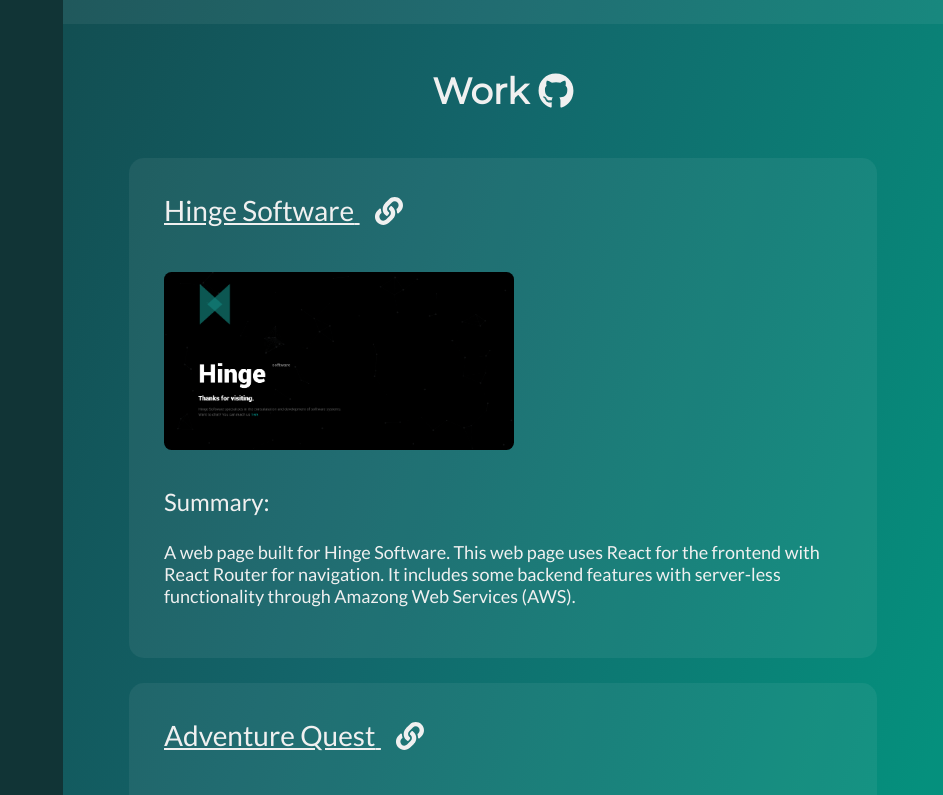
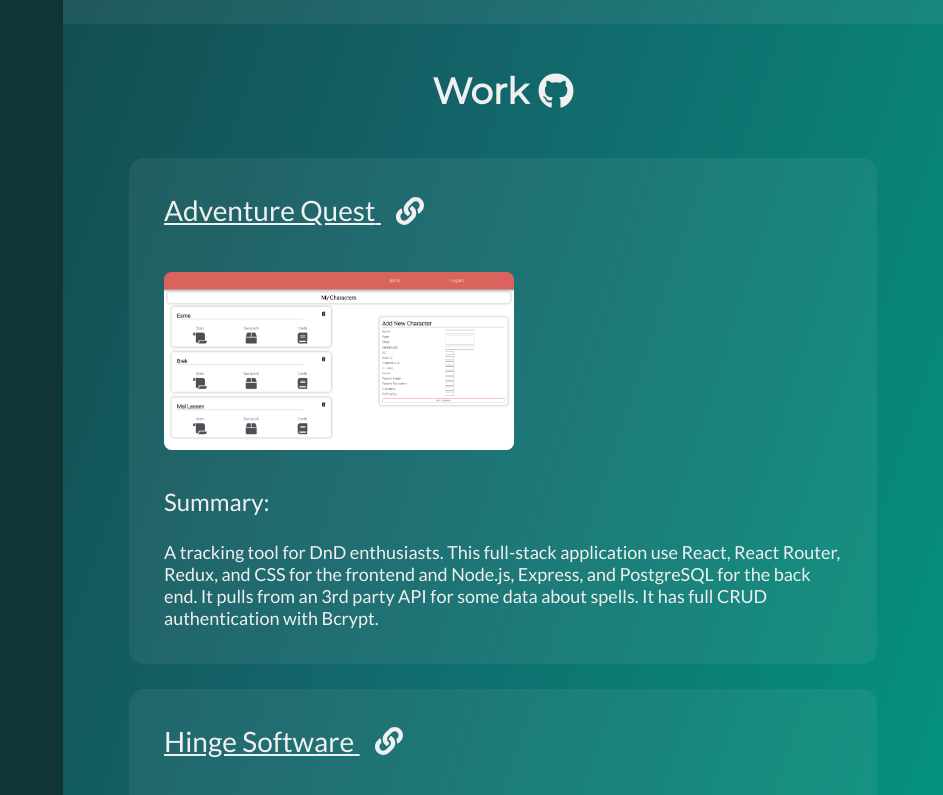
Before and after one commit to danielcope/portfolio-two, a React (Create React App) app: page / in a window 1280 px wide. Shown: the part 1620-2415 px from the top of the page, without its empty margins (337-1280 px from the left). Built offline with nearby package versions, Linux system fonts and the light colour scheme.

Commit message:
implemented D flipping in Nav

```diff
--- a/package.json
+++ b/package.json
@@ -11,6 +11,7 @@
     "@testing-library/jest-dom": "^5.15.0",
     "@testing-library/react": "^11.2.7",
     "@testing-library/user-event": "^12.8.3",
+    "aos": "^2.3.4",
     "react": "^17.0.2",
     "react-burger-menu": "^3.0.6",
     "react-dom": "^17.0.2",
--- a/src/App.css
+++ b/src/App.css
@@ -190,6 +190,7 @@
 }
 
 .d-letter,
+.d-letter-flipped,
 .c-letter {
   font-size: 8rem;
   font-weight: 650;
@@ -197,12 +198,19 @@
 }
 
 .d-letter {
+  left: 10px;
+  transition: transform 1s ease-in-out;
+}
+
+.d-letter-flipped {
   transform: scale(-1, 1);
   -moz-transform: scale(-1, 1);
   -webkit-transform: scale(-1, 1);
   -o-transform: scale(-1, 1);
   -ms-transform: scale(-1, 1);
   transform: scale(-1, 1);
+  transition: transform 1.25s ease-in-out;
+  transition-delay: 0.5s;
   left: 10px;
 }
 
@@ -435,6 +443,19 @@
   .each-work h6 {
     font-size: 2.4rem;
   }
+
+  .d-letter-flipped,
+  .d-letter {
+    transform: scale(-1, 1);
+    -moz-transform: scale(-1, 1);
+    -webkit-transform: scale(-1, 1);
+    -o-transform: scale(-1, 1);
+    -ms-transform: scale(-1, 1);
+    transform: scale(-1, 1);
+    transition: transform 1.5s ease-in-out;
+    transition-delay: 0.65s;
+    left: 10px;
+  }
 }
 
 @media screen and (min-width: 1439px) {
--- a/src/App.js
+++ b/src/App.js
@@ -1,10 +1,18 @@
 import "./App.css";
+import AOS from "aos";
 import Home from "./components/Home";
 import Nav from "./components/Nav";
 import AboutMe from "./components/AboutMe";
 import Work from "./components/Work";
+import { useEffect } from "react";
 
 function App() {
+  useEffect(() => {
+    AOS.init({
+      duration: 1000,
+    });
+  }, []);
+
   return (
     <section className="App">
       <Nav />
--- a/src/components/Nav.js
+++ b/src/components/Nav.js
@@ -14,7 +14,7 @@
 const NavMenu = (props) => {
   return (
     <nav className={!props.menu ? "nav-closed" : "nav-opened"}>
-      <DCLogo />
+      <DCLogo menu={props.menu} />
       <ul>
         <li>
           <a href="#about-me">About</a>
@@ -49,10 +49,10 @@
   );
 };
 
-const DCLogo = () => {
+const DCLogo = (props) => {
   return (
     <a href="#home">
-      <div className="d-letter">
+      <div className={!props.menu ? "d-letter" : "d-letter-flipped"}>
         <span>D</span>
       </div>
       <div className="c-letter">
--- a/src/components/Work.js
+++ b/src/components/Work.js
@@ -24,60 +24,45 @@
 };
 
 const WorkContainer = () => {
-  const aqtInfo = {
+  const info = [
+    {
       name: "Adventure Quest",
       img: aqt,
       imgAlt: "adventure quest log site img",
       summary:
         "A tracking tool for DnD enthusiasts. This full-stack application use React, React Router, Redux, and CSS for the frontend and Node.js, Express, and PostgreSQL for the back end. It pulls from an 3rd party API for some data about spells. It has full CRUD authentication with Bcrypt.",
       url: "https://adventurequestlog.com/",
-  };
-
-  const hingeInfo = {
+    },
+    {
       name: "Hinge Software",
       img: hingesite,
       imgAlt: "hinge software site img",
       summary:
         "A web page built for Hinge Software. This web page uses React for the frontend with React Router for navigation. It includes some backend features with server-less functionality through Amazong Web Services (AWS).",
       url: "https://hingeplayground.com/",
-  };
-
-  const rrTrucksInfo = {
+    },
+    {
       name: "Roadrunners Trucking",
       img: rrtrucks,
       imgAlt: "Roadrunners Trucking site img",
       summary:
         "A website built for Roadrunners Trucking in California. Uses React and React Router for the frontend. A simple, modern design for a better user experience.",
       url: "https://www.roadrunnerstrucks.com/",
-  };
+    },
+  ];
 
-  return (
-    <section className="work-container">
+  const mappedWork = info.map((ele, i) => (
     <EachWork
-        name={hingeInfo.name}
-        img={hingeInfo.img}
-        imgAlt={hingeInfo.imgAlt}
-        summary={hingeInfo.summary}
-        url={hingeInfo.url}
+      key={ele.name}
+      name={ele.name}
+      img={ele.img}
+      imgAlt={ele.imgAlt}
+      summary={ele.summary}
+      url={ele.url}
     />
+  ));
 
-      <EachWork
-        name={aqtInfo.name}
-        img={aqtInfo.img}
-        imgAlt={aqtInfo.imgAlt}
-        summary={aqtInfo.summary}
-        url={aqtInfo.url}
-      />
-
-      <EachWork
-        name={rrTrucksInfo.name}
-        img={rrTrucksInfo.img}
-        imgAlt={rrTrucksInfo.imgAlt}
-        summary={rrTrucksInfo.summary}
-        url={rrTrucksInfo.url}
-      />
-    </section>
-  );
+  return <section className="work-container">{mappedWork}</section>;
 };
 
 const EachWork = (props) => {
```
Also changed, not shown: 1 other file (tests, documents, lock files or other folders). Lines whose indentation alone changed are shown as unchanged.
